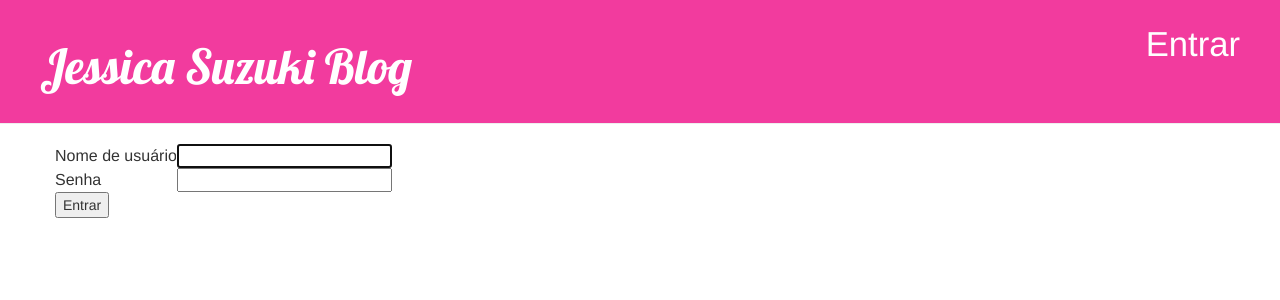
After one commit to suzukijessica/DAS, a Django app: page /accounts/login/ in a window 1280 px wide. The commit adds this page. Shown: the top 300 px of the page. Run offline with Django 3.2, Linux system fonts and the light colour scheme; some libraries are stand-ins or nearby versions.

Commit message:
Adding login into the blog

```diff
--- a/djangogirls/virtual/blog/templates/blog/base.html
+++ b/djangogirls/virtual/blog/templates/blog/base.html
@@ -9,8 +9,13 @@
     </head>
     <body>
         <div class="page-header">
-            <a href="{% url 'blog.views.post_new' %}" class="top-menu"><span class="glyphicon glyphicon-plus"></span></a>
+          {% if user.is_authenticated %}
+          <a href="{% url 'post_new' %}" class="top-menu"><span class="glyphicon glyphicon-plus"></span></a>
           <a href="{% url 'post_draft_list' %}" class="top-menu"><span class="glyphicon glyphicon-edit"></span></a>
+          <p class="top-menu">Olá {{ user.username }}<small> (<a href="{% url 'logout' %}">Sair</a>)</small></p>
+          {% else %}
+          <a href="{% url 'login' %}" class="top-menu">Entrar</a>
+          {% endif %}
           <h1><a href="/">Jessica Suzuki Blog</a></h1>
         </div>
         <div class="content container">
--- a/djangogirls/virtual/blog/templates/blog/post_detail.html
+++ b/djangogirls/virtual/blog/templates/blog/post_detail.html
@@ -9,8 +9,10 @@
       {% else %}
           <a class="btn btn-default" href="{% url 'blog.views.post_publish' pk=post.pk %}">Publicar</a>
       {% endif %}
+      {% if user.is_authenticated %}
         <a class="btn btn-default" href="{% url 'post_edit' pk=post.pk %}"><span class="glyphicon glyphicon-pencil"></span></a>
         <a class="btn btn-default" href="{% url 'post_remove' pk=post.pk %}"><span class="glyphicon glyphicon-remove"></span></a>
+      {% endif %}
         <h1>{{ post.title }}</h1>
         <p>{{ post.text|linebreaks }}</p>
     </div>
--- /dev/null
+++ b/djangogirls/virtual/blog/templates/registration/login.html
@@ -0,0 +1,26 @@
+{% extends "blog/base.html" %}
+
+{% block content %}
+
+{% if form.errors %}
+<p>Seu login e senha nao esta corretos, tente novamente</p>
+{% endif %}
+
+<form method="post" action="{% url 'login' %}">
+{% csrf_token %}
+<table>
+<tr>
+    <td>Nome de usuário </td>
+    <td>{{ form.username }}</td>
+</tr>
+<tr>
+    <td>Senha </td>
+    <td>{{ form.password }}</td>
+</tr>
+</table>
+
+<input type="submit" value="Entrar" />
+<input type="hidden" name="next" value="{{ next }}" />
+</form>
+
+{% endblock %}
--- a/djangogirls/virtual/blog/views.py
+++ b/djangogirls/virtual/blog/views.py
@@ -4,6 +4,7 @@ from .models import Post
 from django.shortcuts import render, get_object_or_404
 from .forms import PostForm
 from django.shortcuts import redirect
+from django.contrib.auth.decorators import login_required
 
 def post_list(request):
     posts = Post.objects.filter(published_date__lte = timezone.now()).order_by('published_date')
@@ -13,6 +14,7 @@ def post_detail(request, pk):
     post = get_object_or_404(Post, pk=pk)
     return render(request, 'blog/post_detail.html', {'post': post})
 
+@login_required
 def post_new(request):
     if request.method == "POST":
         form = PostForm(request.POST)
@@ -25,6 +27,7 @@ def post_new(request):
         form = PostForm()
     return render(request, 'blog/post_edit.html', {'form': form})
 
+@login_required
 def post_edit(request, pk):
     post = get_object_or_404(Post, pk=pk)
     if request.method == "POST":
@@ -38,15 +41,18 @@ def post_edit(request, pk):
         form = PostForm(instance=post)
     return render(request, 'blog/post_edit.html', {'form': form})
 
+@login_required
 def post_draft_list(request):
     posts = Post.objects.filter(published_date__isnull=True).order_by('created_date')
     return render(request, 'blog/post_draft_list.html', {'posts': posts})
 
+@login_required
 def post_publish(request, pk):
     post = get_object_or_404(Post, pk=pk)
     post.publish()
     return redirect('blog.views.post_detail', pk=pk)
 
+@login_required
 def post_remove(request, pk):
     post = get_object_or_404(Post, pk=pk)
     post.delete()
--- a/djangogirls/virtual/mysite/settings.py
+++ b/djangogirls/virtual/mysite/settings.py
@@ -12,9 +12,10 @@ https://docs.djangoproject.com/en/1.9/ref/settings/
 
 import os
 
+LOGIN_REDIRECT_URL = '/'
+
 # Build paths inside the project like this: os.path.join(BASE_DIR, ...)
 BASE_DIR = os.path.dirname(os.path.dirname(os.path.abspath(__file__)))
-
 
 # Quick-start development settings - unsuitable for production
 # See https://docs.djangoproject.com/en/1.9/howto/deployment/checklist/
--- a/djangogirls/virtual/mysite/urls.py
+++ b/djangogirls/virtual/mysite/urls.py
@@ -1,7 +1,13 @@
 from django.conf.urls import include, url
 from django.contrib import admin
+import django.contrib.auth.views
+
+from django.contrib import admin
+admin.autodiscover()
 
 urlpatterns = [
     url(r'^admin/', include(admin.site.urls)),
+    url(r'^accounts/login/$', django.contrib.auth.views.login, name='login'),
+    url(r'^accounts/logout/$', django.contrib.auth.views.logout, name='logout', kwargs={'next_page': '/'}),
     url(r'', include('blog.urls')),
 ]
```
Also changed, not shown: djangogirls/virtual/db.sqlite3. Lines whose indentation alone changed are shown as unchanged.
